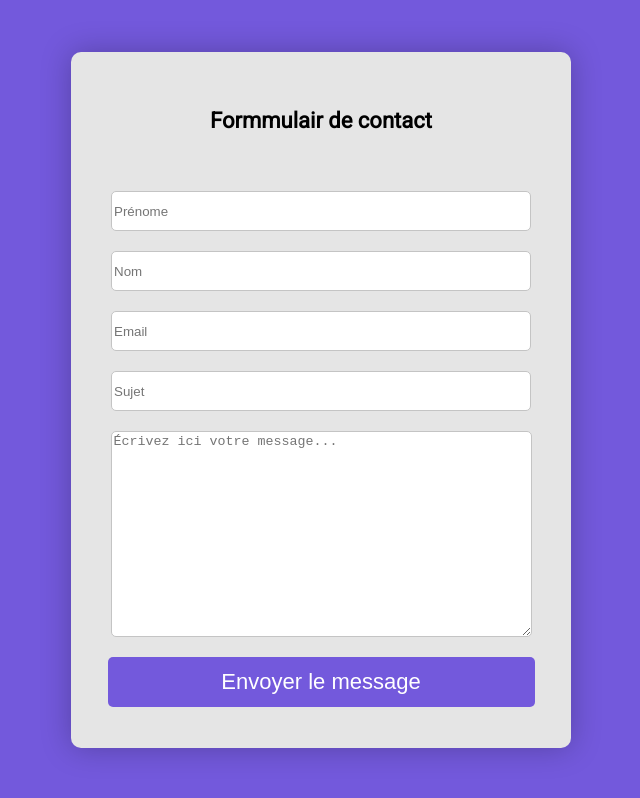
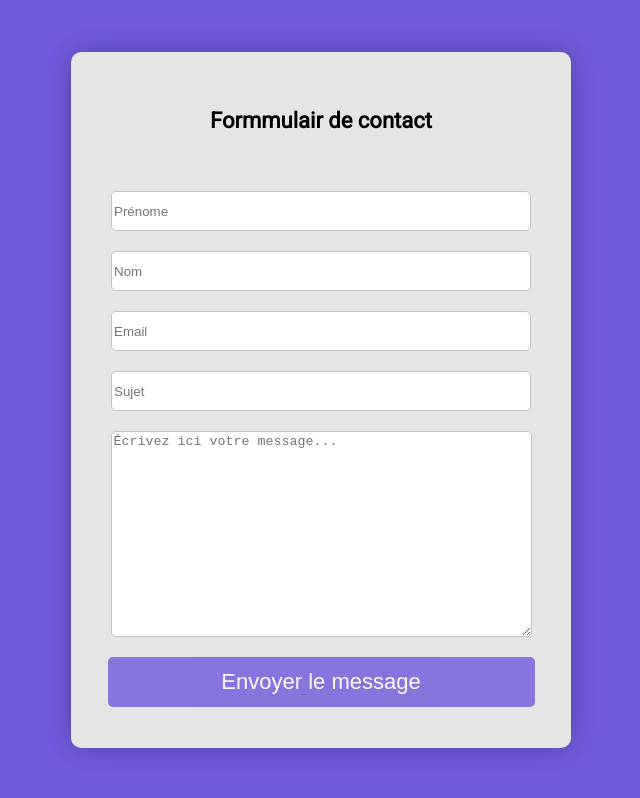
Before and after one commit to moha5145/email-form-frontend, a plain HTML site: page index.html in a window 1280 px wide. In both pictures the pointer is over the button "Envoyer le message". Shown: the whole page, without its empty margins (319-959 px from the left). Drawn offline with nearby package versions, Linux system fonts and the light colour scheme.

Commit message:
button update

```diff
--- a/assets/css/style.css
+++ b/assets/css/style.css
@@ -61,6 +61,13 @@ button {
   cursor: pointer;
 }
 
+button:hover {
+  opacity: 0.8;
+}
+button:active {
+  opacity: 0.6;
+}
+
 textarea {
   width: 415px;
   height: 200px;
```
